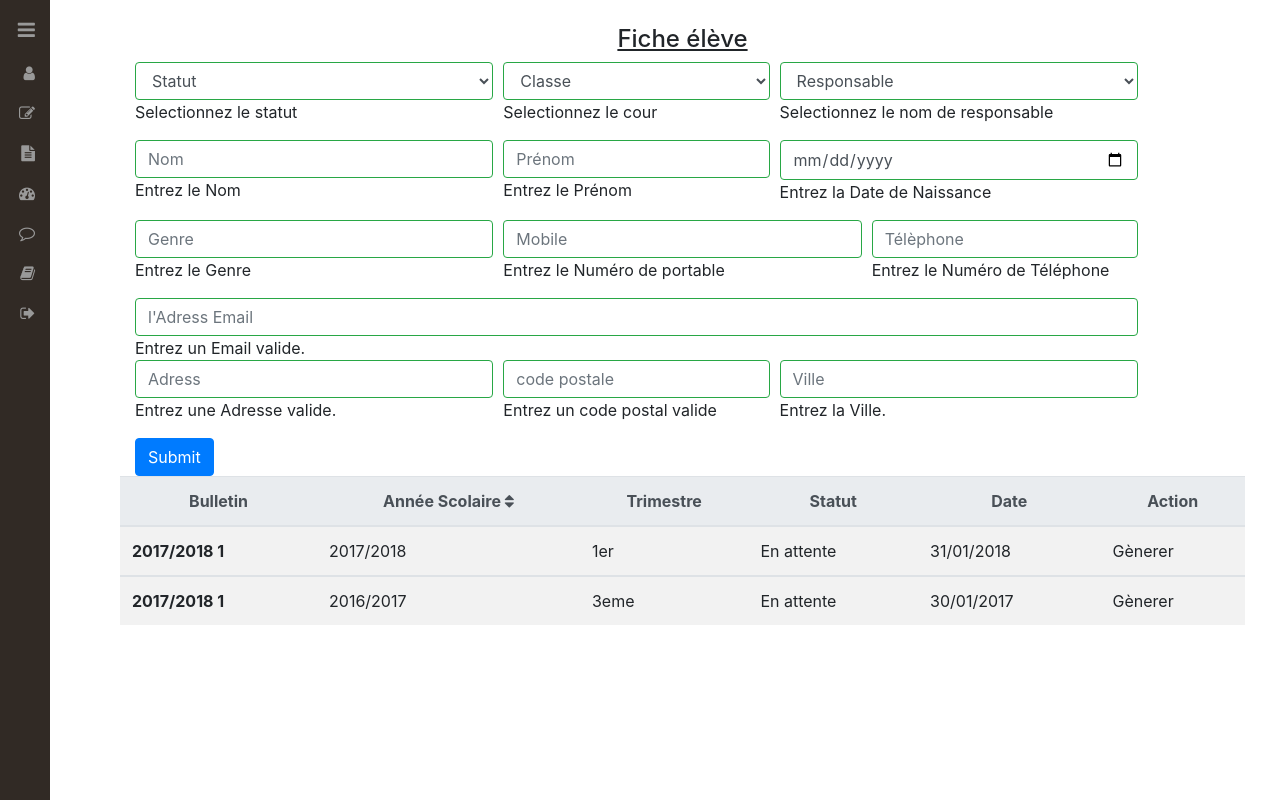
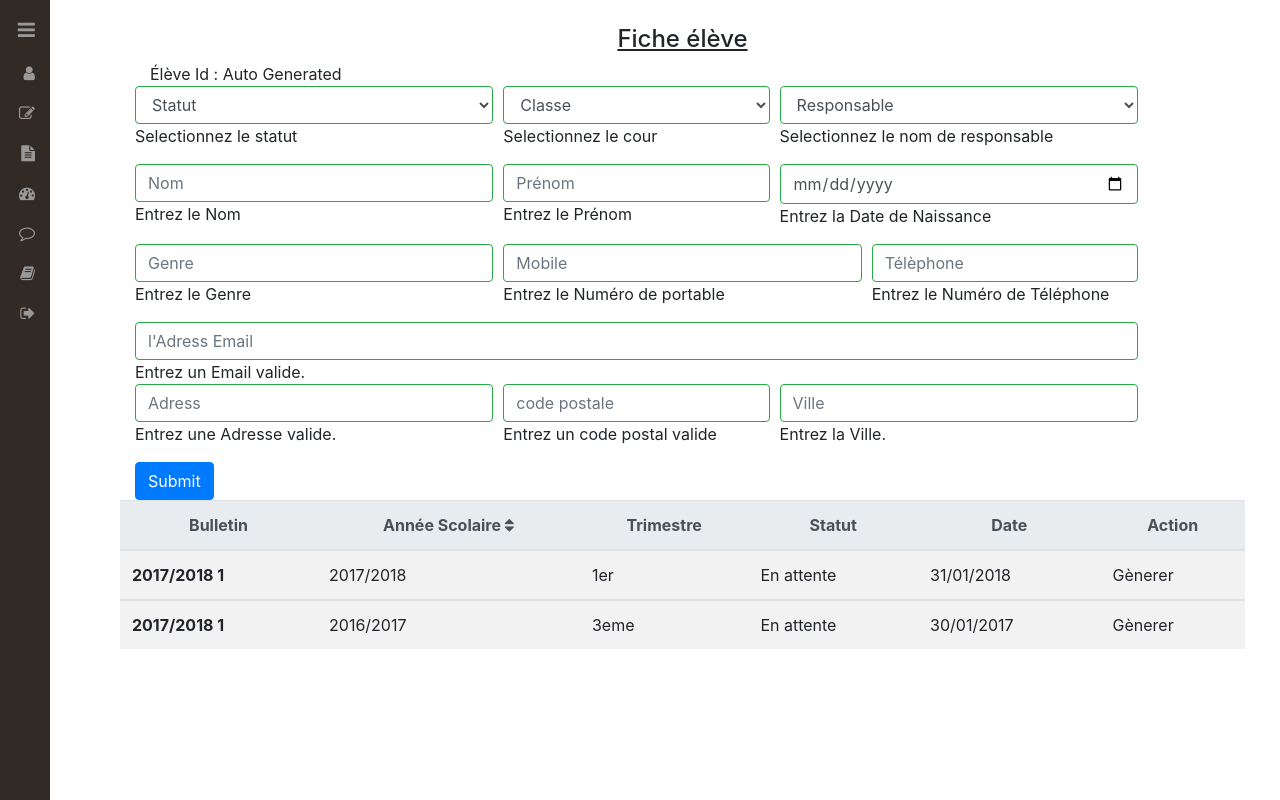
Before and after one commit to alihasana/ecoleCMI, a plain HTML site: page assets/newStudentRegister.html in a window 1280 px wide. Drawn offline with nearby package versions, Linux system fonts and the light colour scheme.

Commit message:
Addition of Student Id

```diff
--- a/assets/newStudentRegister.html
+++ b/assets/newStudentRegister.html
@@ -31,7 +31,7 @@
 		<!-- /#sidebar-wrapper -->
 		<div class="container ins-container  " >
 			<h4 class="text-center"><u>Fiche élève</u></h4>
-			<!-- <div class="col align-self-start">Élève Id : Auto Generated</div> -->
+			<div class="col align-self-start">Élève Id : Auto Generated</div>
 				<form>
 					<div class="form-row align-self-center">
 						<div class="col-md-4 mb-3">
```
